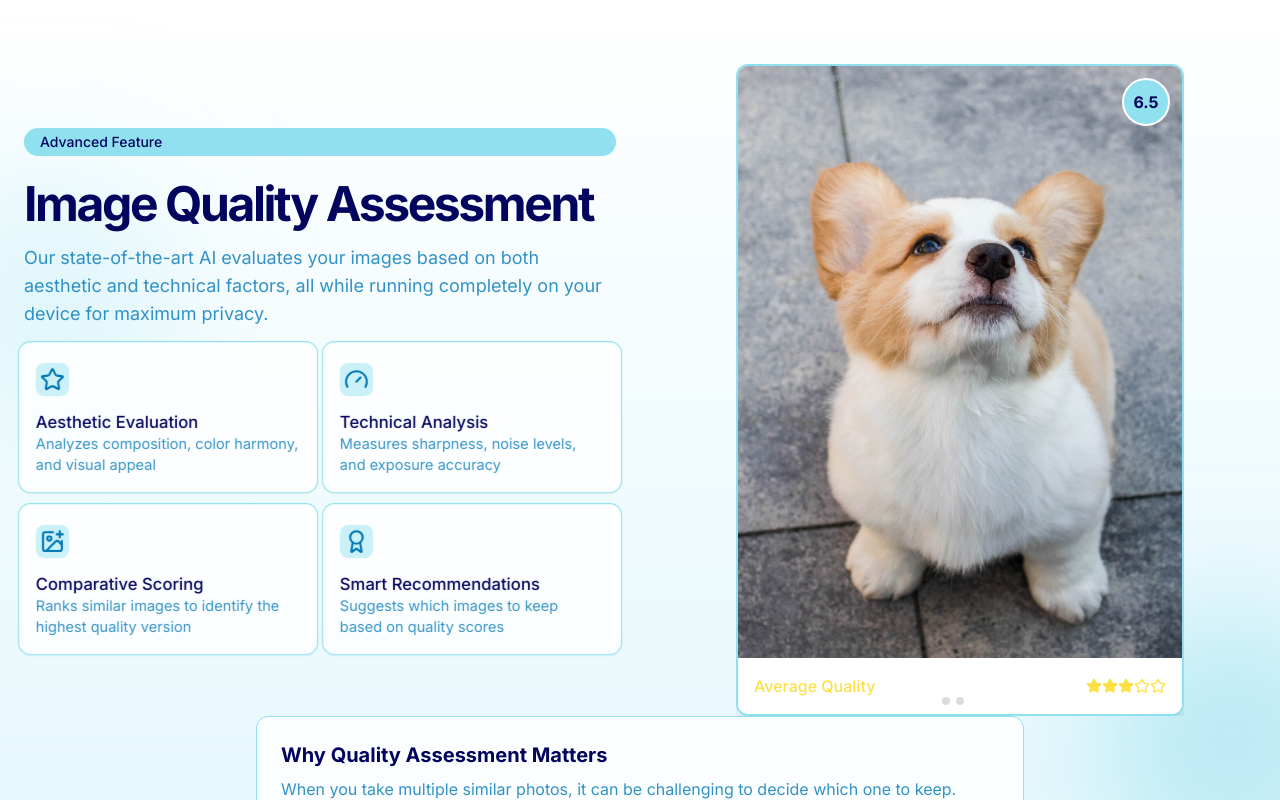
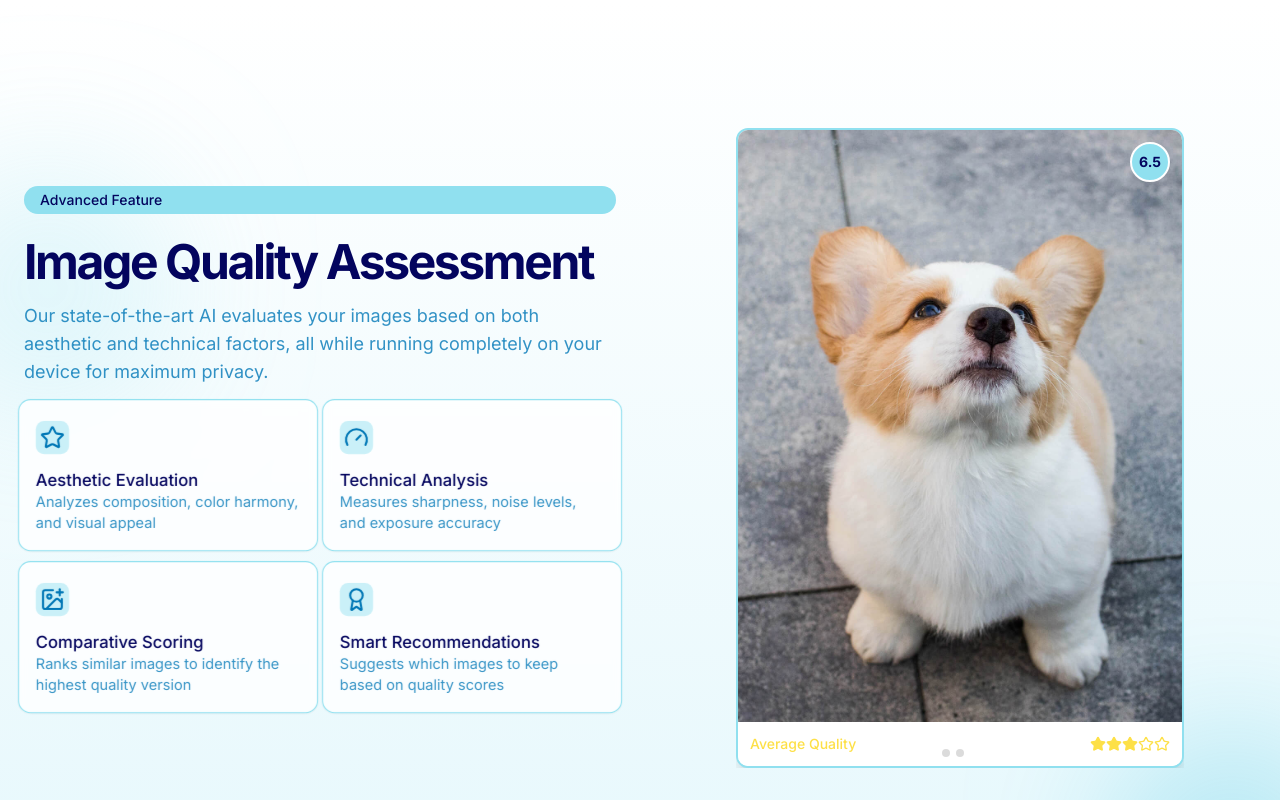
Before and after one commit to thuupx/vortex-ai-page, a Next.js app: page / in a window 1280 px wide. Shown: the part 1860-2660 px from the top of the page. Built offline with nearby package versions, Linux system fonts and the light colour scheme.

Commit message:
feat(quality-assessment): change slider type to slide and enhance layout responsiveness

```diff
--- a/components/quality-assessment-section.tsx
+++ b/components/quality-assessment-section.tsx
@@ -42,7 +42,7 @@ export function QualityAssessmentSection() {
         const { Splide } = await import("@splidejs/splide");
 
         const splide = new Splide(splideRef.current, {
-          type: "fade",
+          type: "slide",
           rewind: true,
           autoplay: true,
           interval: 3000,
@@ -50,6 +50,13 @@ export function QualityAssessmentSection() {
           pagination: true,
           pauseOnHover: false,
           pauseOnFocus: false,
+          width: '100%',
+          fixedWidth: '100%',
+          fixedHeight: 'auto',
+          heightRatio: 1.5,
+          focus: 'center',
+          trimSpace: false,
+          gap: '1rem',
         });
 
         splide.mount();
@@ -123,13 +130,13 @@ export function QualityAssessmentSection() {
           </motion.div>
 
           <motion.div
-            className="relative lg:h-[500px] flex items-center justify-center"
+            className="relative w-full flex items-center justify-center"
             initial={{ opacity: 0, x: 20 }}
             whileInView={{ opacity: 1, x: 0 }}
             viewport={{ once: true }}
             transition={{ duration: 0.5, delay: 0.2 }}
           >
-            <div className="relative w-full max-w-md mx-auto">
+            <div className="w-full max-w-xs sm:max-w-sm md:max-w-md mx-auto px-2 sm:px-0">
               {/* Image slider with quality scores */}
               <div ref={splideRef} className="splide">
                 <div className="splide__track">
@@ -141,22 +148,24 @@ export function QualityAssessmentSection() {
                             src="/best-image.jpeg"
                             alt="High quality image"
                             fill
-                            className="object-cover w-auto h-auto"
+                            className="object-cover"
+                            sizes="(max-width: 640px) 100vw, (max-width: 768px) 350px, 400px"
+                            priority
                           />
-                          <div className="absolute top-3 right-3 bg-primary-400 text-white font-bold rounded-full h-12 w-12 flex items-center justify-center border-2 border-white">
+                          <div className="absolute top-2 right-2 sm:top-3 sm:right-3 bg-primary-400 text-white font-bold rounded-full h-8 w-8 sm:h-10 sm:w-10 flex items-center justify-center border-2 border-white text-xs sm:text-sm">
                             <span>9.8</span>
                           </div>
                         </div>
-                        <div className="p-4 bg-white">
+                        <div className="p-2 sm:p-3 bg-white">
                           <div className="flex items-center justify-between">
-                            <span className="font-medium text-green-600">
+                            <span className="font-medium text-green-600 text-xs sm:text-sm">
                               Best Quality
                             </span>
                             <div className="flex">
                               {[1, 2, 3, 4, 5].map((star) => (
                                 <Star
                                   key={star}
-                                  className="h-4 w-4 fill-green-600 text-green-600"
+                                  className="h-3 w-3 sm:h-4 sm:w-4 fill-green-600 text-green-600"
                                 />
                               ))}
                             </div>
@@ -172,26 +181,27 @@ export function QualityAssessmentSection() {
                             src="/best-image.jpeg"
                             alt="Similar image with good quality"
                             fill
-                            className="object-cover w-auto h-auto opacity-90"
+                            className="object-cover opacity-90"
                             quality={40}
+                            sizes="(max-width: 640px) 100vw, (max-width: 768px) 350px, 400px"
                           />
-                          <div className="absolute top-3 right-3 bg-primary-200 text-primary-400 font-bold rounded-full h-12 w-12 flex items-center justify-center border-2 border-white">
+                          <div className="absolute top-2 right-2 sm:top-3 sm:right-3 bg-primary-200 text-primary-400 font-bold rounded-full h-8 w-8 sm:h-10 sm:w-10 flex items-center justify-center border-2 border-white text-xs sm:text-sm">
                             <span>7.2</span>
                           </div>
                         </div>
-                        <div className="p-4 bg-white">
+                        <div className="p-2 sm:p-3 bg-white">
                           <div className="flex items-center justify-between">
-                            <span className="font-medium text-green-300">
+                            <span className="font-medium text-green-300 text-xs sm:text-sm">
                               Good Quality
                             </span>
                             <div className="flex">
                               {[1, 2, 3, 4].map((star) => (
                                 <Star
                                   key={star}
-                                  className="h-4 w-4 fill-green-300 text-green-300"
+                                  className="h-3 w-3 sm:h-4 sm:w-4 fill-green-300 text-green-300"
                                 />
                               ))}
-                              <Star className="h-4 w-4 text-green-300" />
+                              <Star className="h-3 w-3 sm:h-4 sm:w-4 text-green-300" />
                             </div>
                           </div>
                         </div>
@@ -205,29 +215,30 @@ export function QualityAssessmentSection() {
                             src="/best-image.jpeg"
                             alt="Similar image with average quality"
                             fill
-                            className="object-cover w-auto h-auto"
+                            className="object-cover"
                             quality={10}
+                            sizes="(max-width: 640px) 100vw, (max-width: 768px) 350px, 400px"
                           />
-                          <div className="absolute top-3 right-3 bg-primary-100 text-primary-400 font-bold rounded-full h-12 w-12 flex items-center justify-center border-2 border-white">
+                          <div className="absolute top-2 right-2 sm:top-3 sm:right-3 bg-primary-100 text-primary-400 font-bold rounded-full h-8 w-8 sm:h-10 sm:w-10 flex items-center justify-center border-2 border-white text-xs sm:text-sm">
                             <span>6.5</span>
                           </div>
                         </div>
-                        <div className="p-4 bg-white">
+                        <div className="p-2 sm:p-3 bg-white">
                           <div className="flex items-center justify-between">
-                            <span className="font-medium text-yellow-300">
+                            <span className="font-medium text-yellow-300 text-xs sm:text-sm">
                               Average Quality
                             </span>
                             <div className="flex">
                               {[1, 2, 3].map((star) => (
                                 <Star
                                   key={star}
-                                  className="h-4 w-4 fill-yellow-300 text-yellow-300"
+                                  className="h-3 w-3 sm:h-4 sm:w-4 fill-yellow-300 text-yellow-300"
                                 />
                               ))}
                               {[1, 2].map((star) => (
                                 <Star
                                   key={star}
-                                  className="h-4 w-4 text-yellow-300"
+                                  className="h-3 w-3 sm:h-4 sm:w-4 text-yellow-300"
                                 />
                               ))}
                             </div>
```
